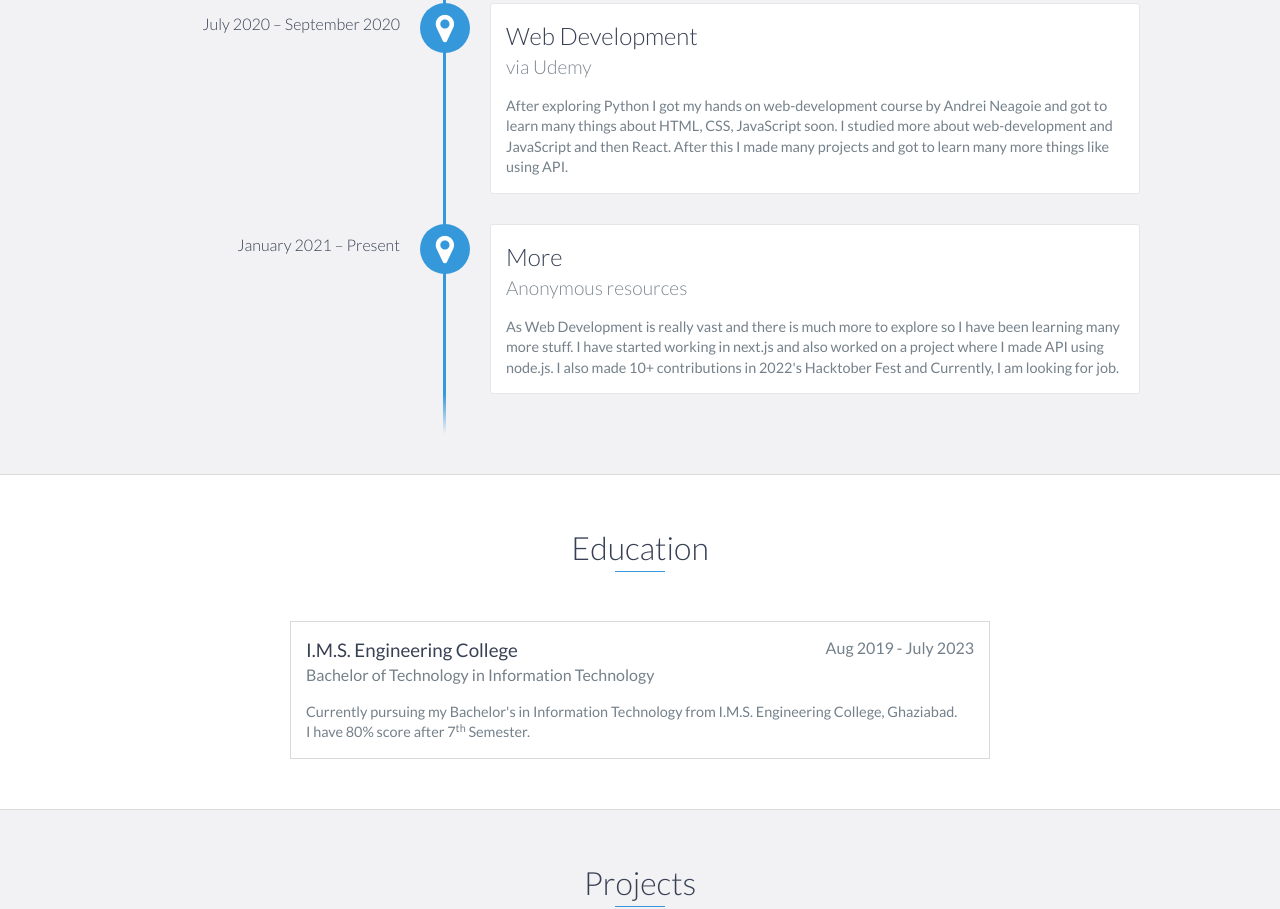
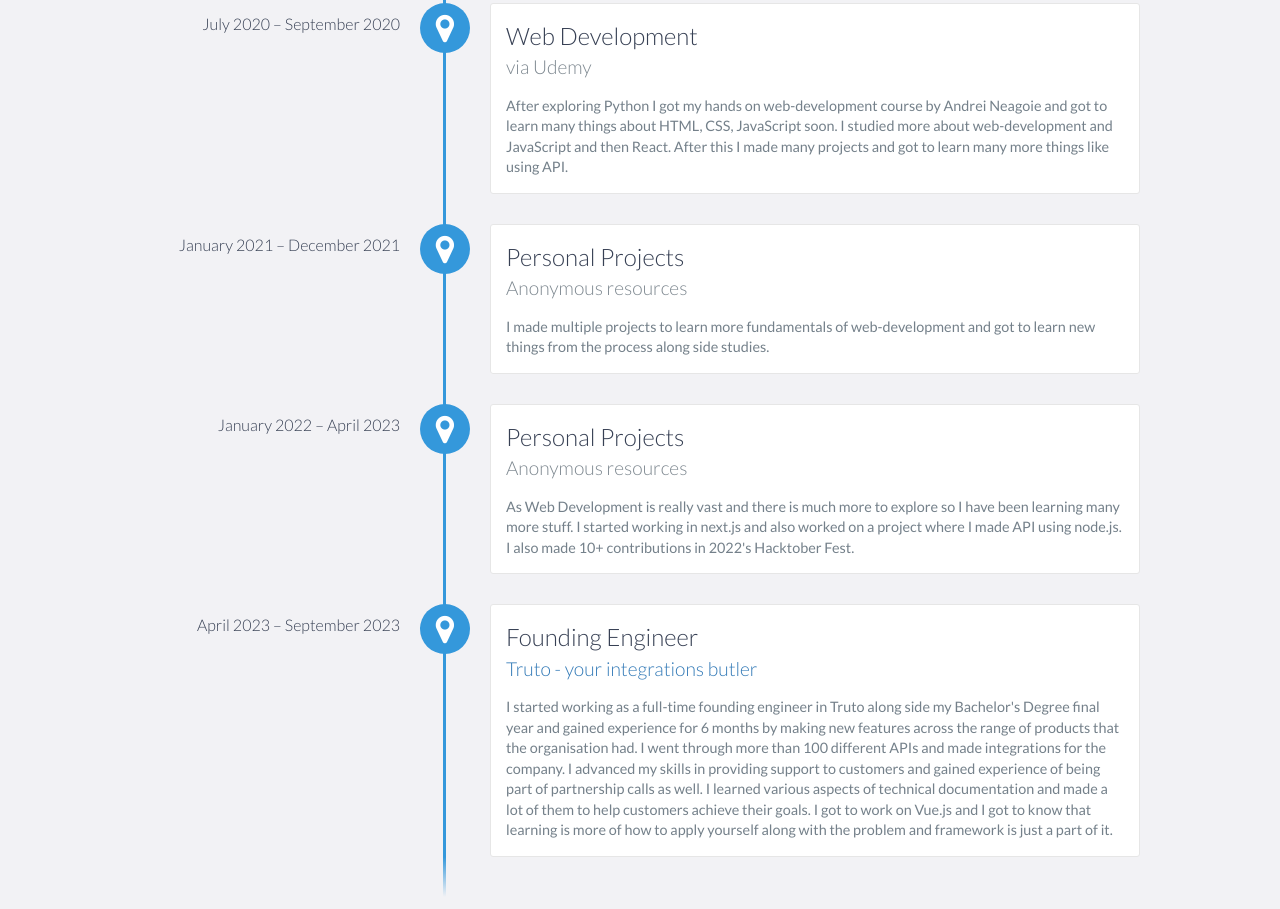
Before and after one commit to bloodmonk7/portfolio, a plain HTML site: page index.html in a window 1280 px wide. Shown: the part 1660-2569 px from the top of the page. Drawn offline with nearby package versions, Linux system fonts and the light colour scheme.

Commit message:
update experience and skills

```diff
--- a/index.html
+++ b/index.html
@@ -73,7 +73,7 @@
                 </div>
                 <div class="col-md-8">
                     <p>
-                        Hi, My name is Ritik and I am a student, web-development enthusiast and a learner for sure. I was introduced to coding and stuff in First Year of my College and I utilized my lockdown exploring more about computers and how things are made and surely my
+                        Hi, My name is Ritik and I am a web-development enthusiast and a learner for sure. I was introduced to coding and stuff in First Year of my College and I utilized my lockdown exploring more about computers and how things are made and surely my
                         interest into this got more and more with time. I believe learning is most important part of growing. I am deeply passionate about Software development, designing and new growing technologies.
                     </p>
                 </div>
@@ -111,11 +111,25 @@
                     to learn many more things like using API.
                 </p>
             </div>
-            <div data-date="January 2021 – Present">
-                <h3>More</h3>
+            <div data-date="January 2021 – December 2021">
+                <h3>Personal Projects</h3>
                 <h4>Anonymous resources</h4>
                 <p>
-                    As Web Development is really vast and there is much more to explore so I have been learning many more stuff. I have started working in next.js and also worked on a project where I made API using node.js. I also made 10+ contributions in 2022's Hacktober Fest and Currently, I am looking for job.
+                    I  made multiple projects to learn more fundamentals of web-development and got to learn new things from the process along side studies.
+                </p>
+            </div>
+            <div data-date="January 2022 – April 2023">
+                <h3>Personal Projects</h3>
+                <h4>Anonymous resources</h4>
+                <p>
+                    As Web Development is really vast and there is much more to explore so I have been learning many more stuff. I started working in next.js and also worked on a project where I made API using node.js. I also made 10+ contributions in 2022's Hacktober Fest.
+                </p>
+            </div>
+            <div data-date="April 2023 – September 2023">
+                <h3>Founding Engineer</h3>
+                <h4><a href="https://truto.one">Truto - your integrations butler</a></h4>
+                <p>
+                    I started working as a full-time founding engineer in Truto along side my Bachelor's Degree final year and gained experience for 6 months by making new features across the range of products that the organisation had. I went through more than 100 different APIs and made integrations for the company. I advanced my skills in providing support to customers and gained experience of being part of partnership calls as well. I learned various aspects of technical documentation and made a lot of them to help customers achieve their goals. I got to work on Vue.js and I got to know that learning is more of how to apply yourself along with the problem and framework is just a part of it.
                 </p>
             </div>
         </div>
@@ -129,7 +143,7 @@
             <span class="education-date">Aug 2019 - July 2023</span>
             <h4>Bachelor of Technology in Information Technology</h4>
             <p>
-                Currently pursuing my Bachelor's in Information Technology from I.M.S. Engineering College, Ghaziabad.<br> I have 80% score after 7<sup>th</sup> Semester.
+                Completed my Bachelor's in Information Technology from I.M.S. Engineering College, Ghaziabad.<br> I have scored 80% overall.
             </p>
         </div>
     </div>
@@ -218,10 +232,9 @@
             <li>Node.js</li>
             <li>Next.js</li>
             <li>TailwindCSS</li>
-            <li>TypeScript</li>
             <li>REST</li>
             <li>Bootstrap</li>
-            <li>Python</li>
+            <li>Vue.js</li>
         </ul>
     </div>
     <!-- End #skills -->
```
